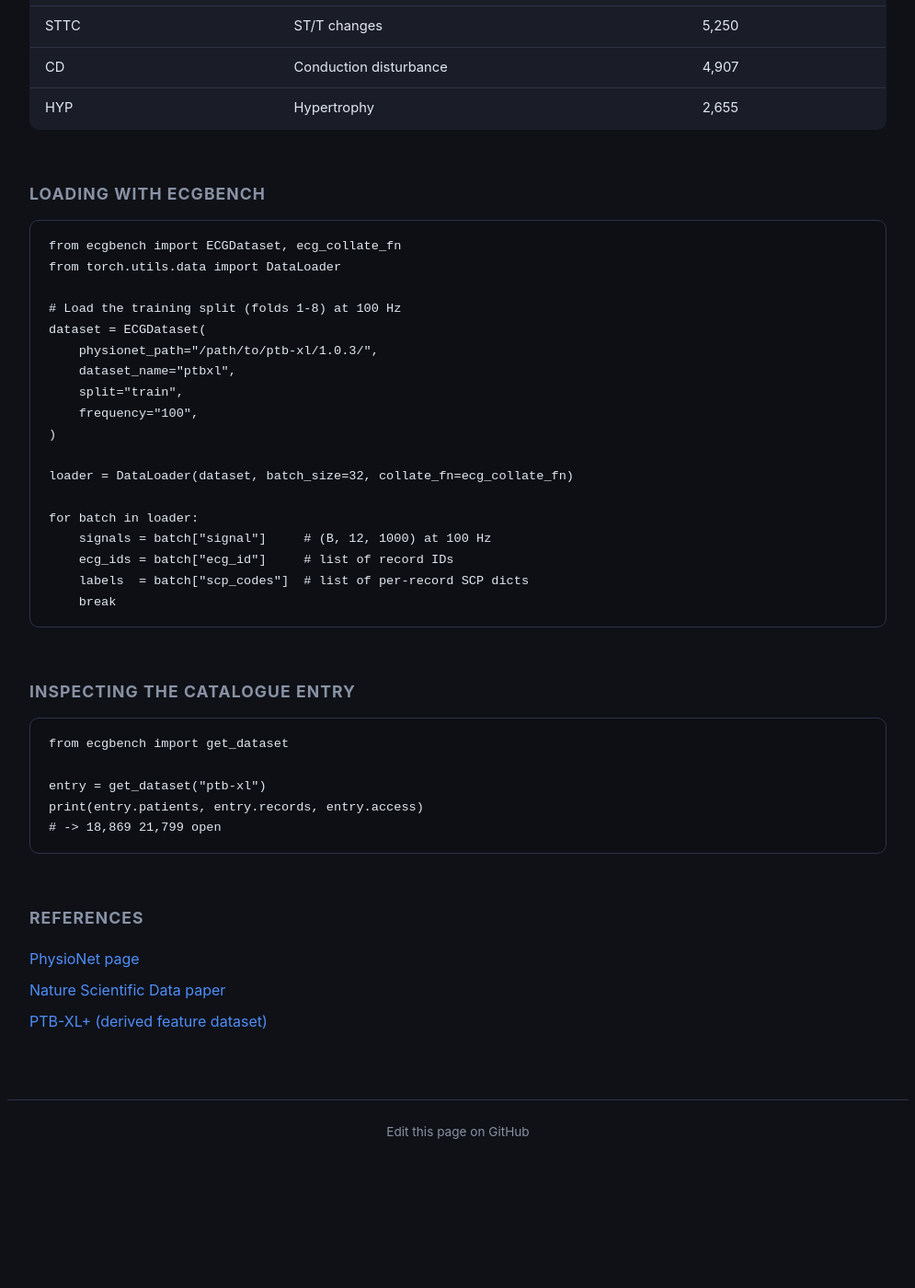
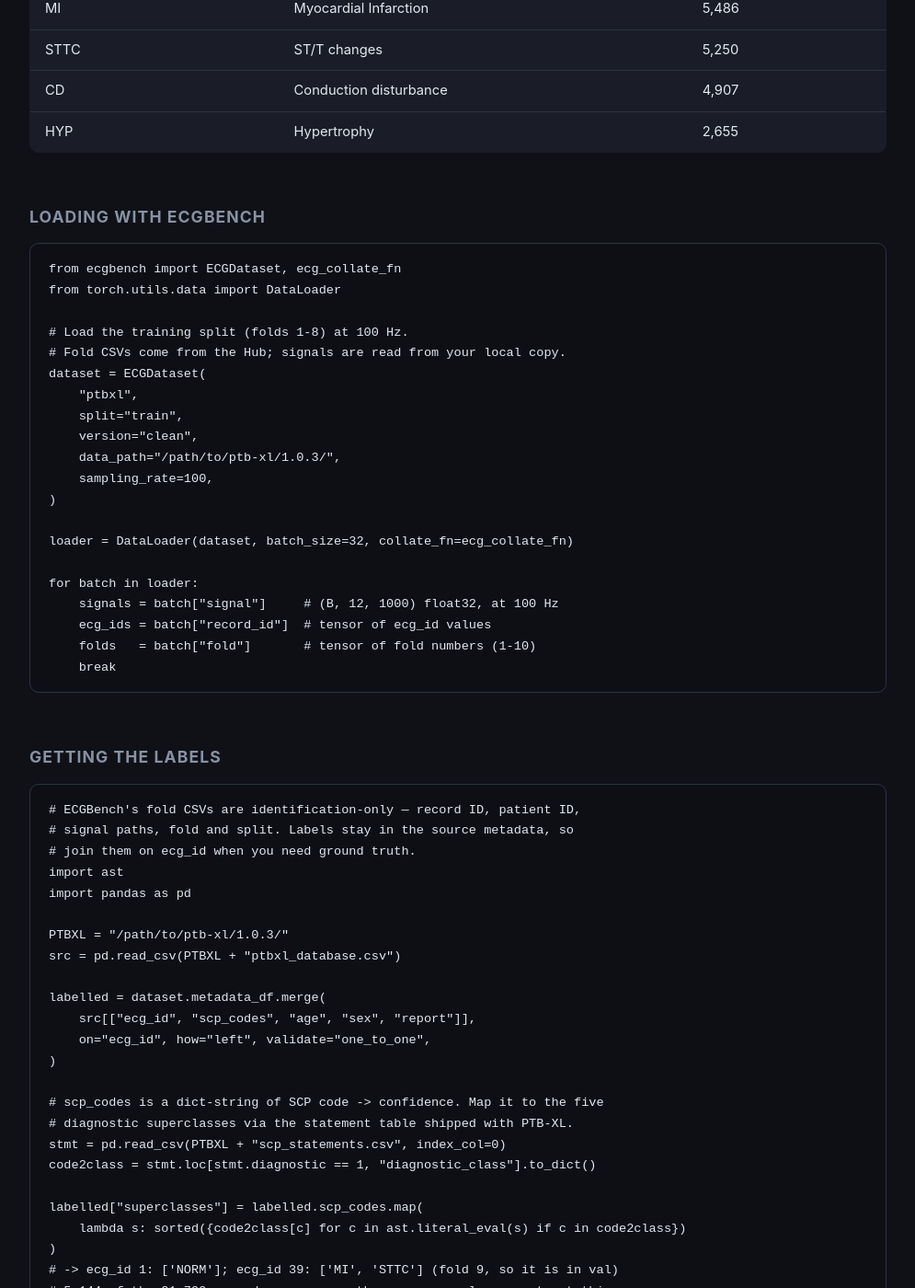
Before and after one commit to vlbthambawita/ECGBench, a Jekyll site: the page built from docs/_datasets/ptb-xl.md, in a window 1280 px wide and 1400 px high, scrolled down 1102 px. Shown: the whole window at 92% size, without its empty margins (142-1137 px from the left). Built offline with Jekyll 4.4.1, drawn with Linux system fonts in a browser that asks for light colours; before the commit the page ends 2368 px from its top, so only the background shows below that; some of the changed text lies outside the part shown.

Commit message:
Fix broken PTB-XL loading example and document label access
The "Loading with ECGBench" snippet on the PTB-XL page could not run. It
passed three kwargs that ECGDataset has never accepted (physionet_path,
dataset_name, frequency), read batch["ecg_id"] when the key is record_id,
and read batch["scp_codes"], which does not exist at all — the published
fold CSVs are identification-only, so no label ever reaches the batch.
dataset.py still carries _parse_dict_string from when scp_codes presumably
was exported, which is why the example looked plausible.

Replaces it with the real signature and the actual batch keys, and adds a
"Getting the labels" section showing the join back to ptbxl_database.csv on
ecg_id, plus the SCP-code to superclass mapping via scp_statements.csv. Notes
that 5,144 of 21,799 records carry more than one superclass, so the single
stratification label is a lossy view.

Every code block on the page now executes verbatim against PTB-XL 1.0.3 with
only the data path substituted; the batch shapes, keys and row counts quoted
in the comments are measured, not assumed.

Co-Authored-By: Claude Opus 5 (1M context) <noreply@anthropic.com>

```diff
--- a/docs/_datasets/ptb-xl.md
+++ b/docs/_datasets/ptb-xl.md
@@ -31,7 +31,9 @@ sections:
 
       ECGBench bundles a deterministic 10-fold stratified patient-level split
       derived from the SCP superclass labels, ready to consume via the
-      `ECGDataset` class.
+      `ECGDataset` class. Note that the published fold CSVs carry identifiers,
+      signal paths and fold assignments only — no labels. Join them back to
+      `ptbxl_database.csv` on `ecg_id` for ground truth, as shown below.
 
   - type: table
     title: "Diagnostic superclass breakdown"
@@ -50,21 +52,53 @@ sections:
       from ecgbench import ECGDataset, ecg_collate_fn
       from torch.utils.data import DataLoader
 
-      # Load the training split (folds 1-8) at 100 Hz
+      # Load the training split (folds 1-8) at 100 Hz.
+      # Fold CSVs come from the Hub; signals are read from your local copy.
       dataset = ECGDataset(
-          physionet_path="/path/to/ptb-xl/1.0.3/",
-          dataset_name="ptbxl",
+          "ptbxl",
           split="train",
-          frequency="100",
+          version="clean",
+          data_path="/path/to/ptb-xl/1.0.3/",
+          sampling_rate=100,
       )
 
       loader = DataLoader(dataset, batch_size=32, collate_fn=ecg_collate_fn)
 
       for batch in loader:
-          signals = batch["signal"]     # (B, 12, 1000) at 100 Hz
-          ecg_ids = batch["ecg_id"]     # list of record IDs
-          labels  = batch["scp_codes"]  # list of per-record SCP dicts
+          signals = batch["signal"]     # (B, 12, 1000) float32, at 100 Hz
+          ecg_ids = batch["record_id"]  # tensor of ecg_id values
+          folds   = batch["fold"]       # tensor of fold numbers (1-10)
           break
+
+  - type: code
+    title: "Getting the labels"
+    language: python
+    body: |
+      # ECGBench's fold CSVs are identification-only — record ID, patient ID,
+      # signal paths, fold and split. Labels stay in the source metadata, so
+      # join them on ecg_id when you need ground truth.
+      import ast
+      import pandas as pd
+
+      PTBXL = "/path/to/ptb-xl/1.0.3/"
+      src = pd.read_csv(PTBXL + "ptbxl_database.csv")
+
+      labelled = dataset.metadata_df.merge(
+          src[["ecg_id", "scp_codes", "age", "sex", "report"]],
+          on="ecg_id", how="left", validate="one_to_one",
+      )
+
+      # scp_codes is a dict-string of SCP code -> confidence. Map it to the five
+      # diagnostic superclasses via the statement table shipped with PTB-XL.
+      stmt = pd.read_csv(PTBXL + "scp_statements.csv", index_col=0)
+      code2class = stmt.loc[stmt.diagnostic == 1, "diagnostic_class"].to_dict()
+
+      labelled["superclasses"] = labelled.scp_codes.map(
+          lambda s: sorted({code2class[c] for c in ast.literal_eval(s) if c in code2class})
+      )
+      # -> ecg_id 1: ['NORM']; ecg_id 39: ['MI', 'STTC'] (fold 9, so it is in val)
+      # 5,144 of the 21,799 records carry more than one superclass, so treat this
+      # as multi-label. The single superclass used for stratification is a lossy view.
 
   - type: code
     title: "Inspecting the catalogue entry"
```
